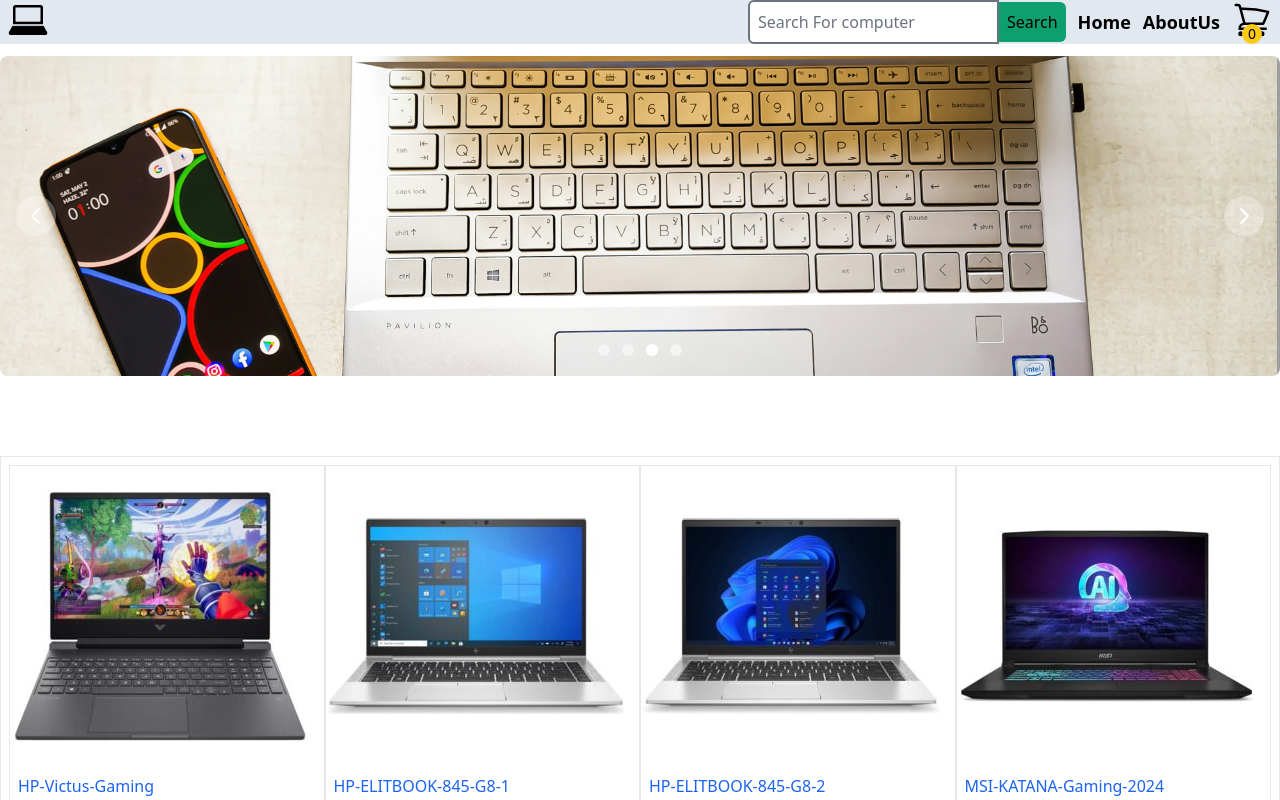
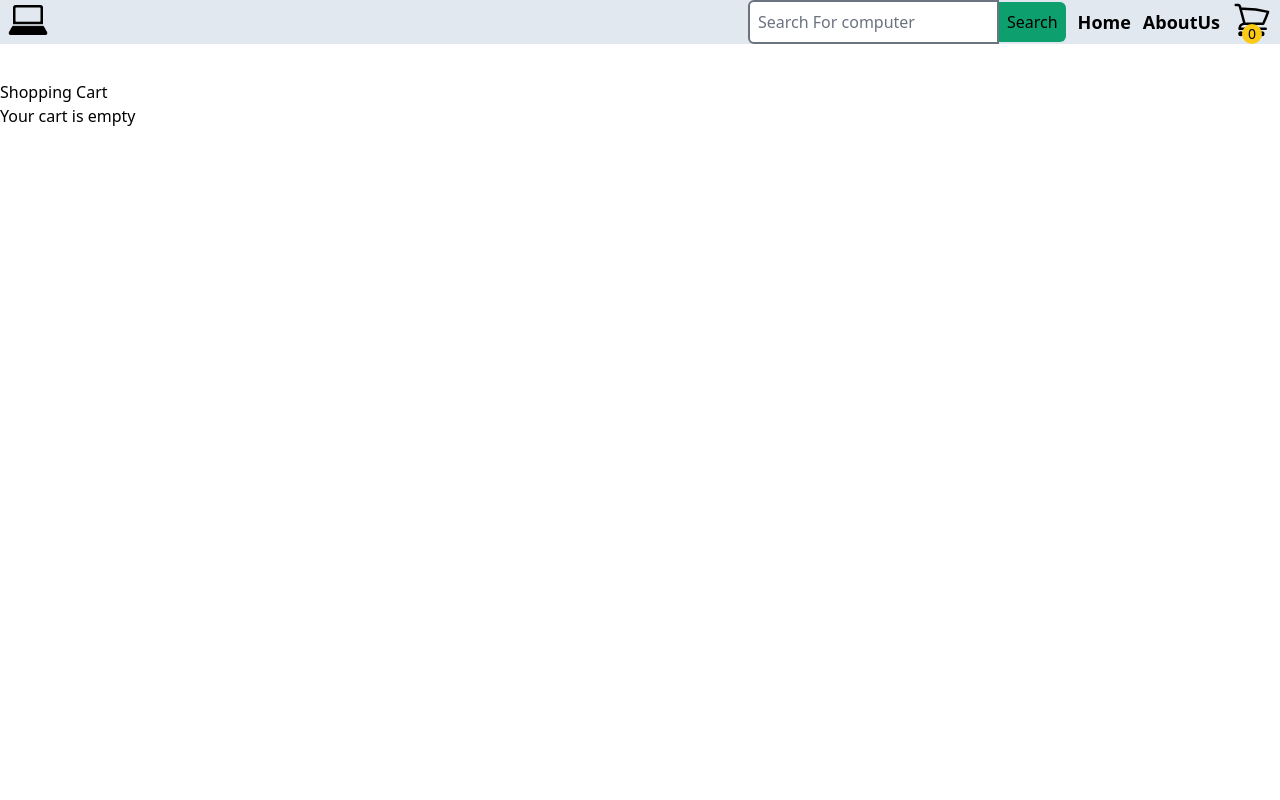
Before and after one commit to pitzee/comp-shop, a React (Vite) app in the folder ComputerShop/: page / in a window 1280 px wide. Shown: the top 800 px of the page. Built offline with nearby package versions, Linux system fonts and the light colour scheme; grey boxes are pictures that could not be loaded.

Commit message:
react icons installed

```diff
--- a/ComputerShop/package.json
+++ b/ComputerShop/package.json
@@ -15,6 +15,7 @@
     "react": "^18.3.1",
     "react-dom": "^18.3.1",
     "react-hook-form": "^7.53.0",
+    "react-icons": "^5.3.0",
     "react-router-dom": "^6.10.0",
     "vite-plugin-svgr": "^4.2.0",
     "zod": "^3.23.8"
--- a/ComputerShop/src/App.tsx
+++ b/ComputerShop/src/App.tsx
@@ -4,6 +4,7 @@
 import NavBar from "./components/NavBar";
 import Products from "./components/Products";
 import cartReducer from "./state-management/reducers/cartReducer";
+import Carts from "./components/Carts";
 
 interface itemsInTheCart {
   id: number;
@@ -66,6 +67,8 @@
         )}
       </div>
 
+      <Carts cartItems={itemsIncart} />
+
       <div>
         <Home />
       </div>
--- a/ComputerShop/src/components/Carts.tsx
+++ b/ComputerShop/src/components/Carts.tsx
@@ -12,7 +12,7 @@
 const Carts = ({ cartItems }: props) => {
   return (
     <>
-      <div className="cart-page">
+      <div className="h-screen mt-20">
         <h2>Shopping Cart</h2>
         {cartItems.length === 0 ? (
           <p>Your cart is empty</p>
```
Also changed, not shown: 1 other file (tests, documents, lock files or other folders).
